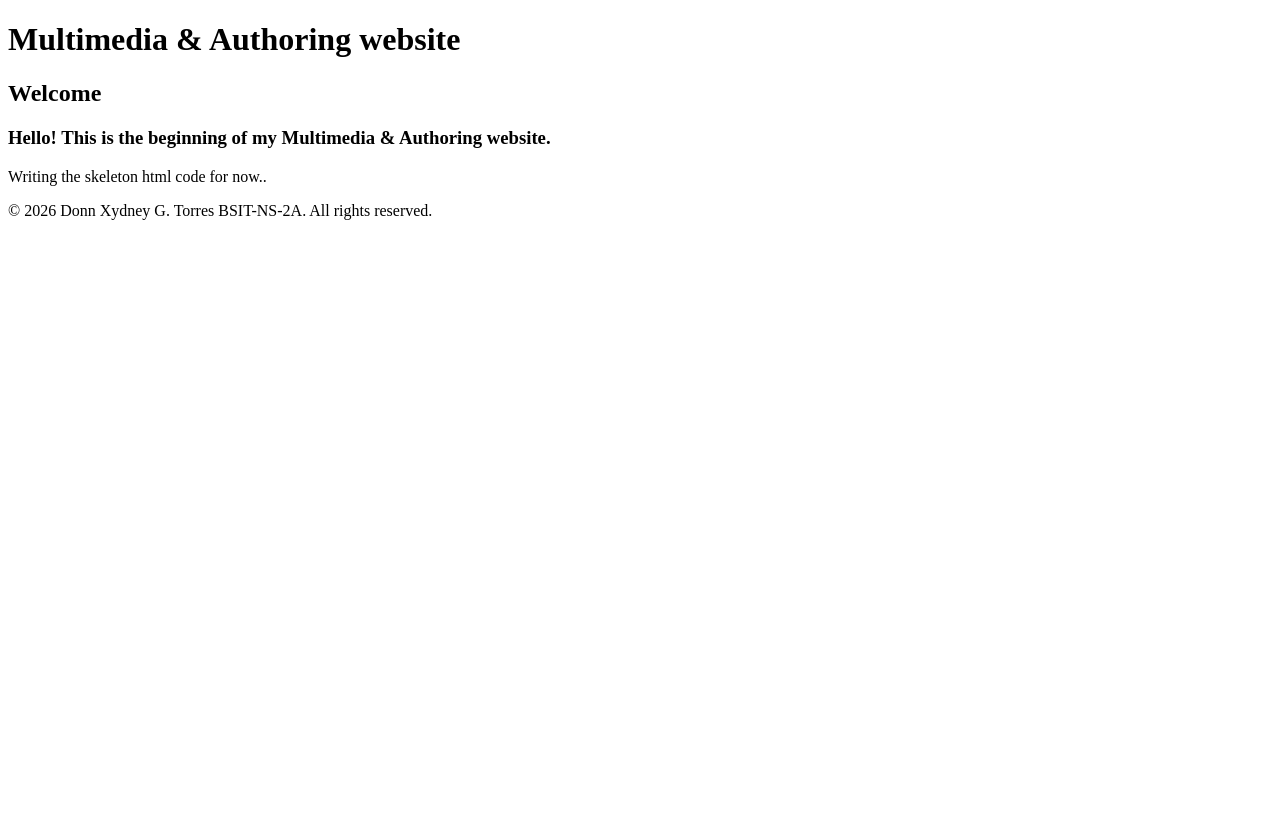
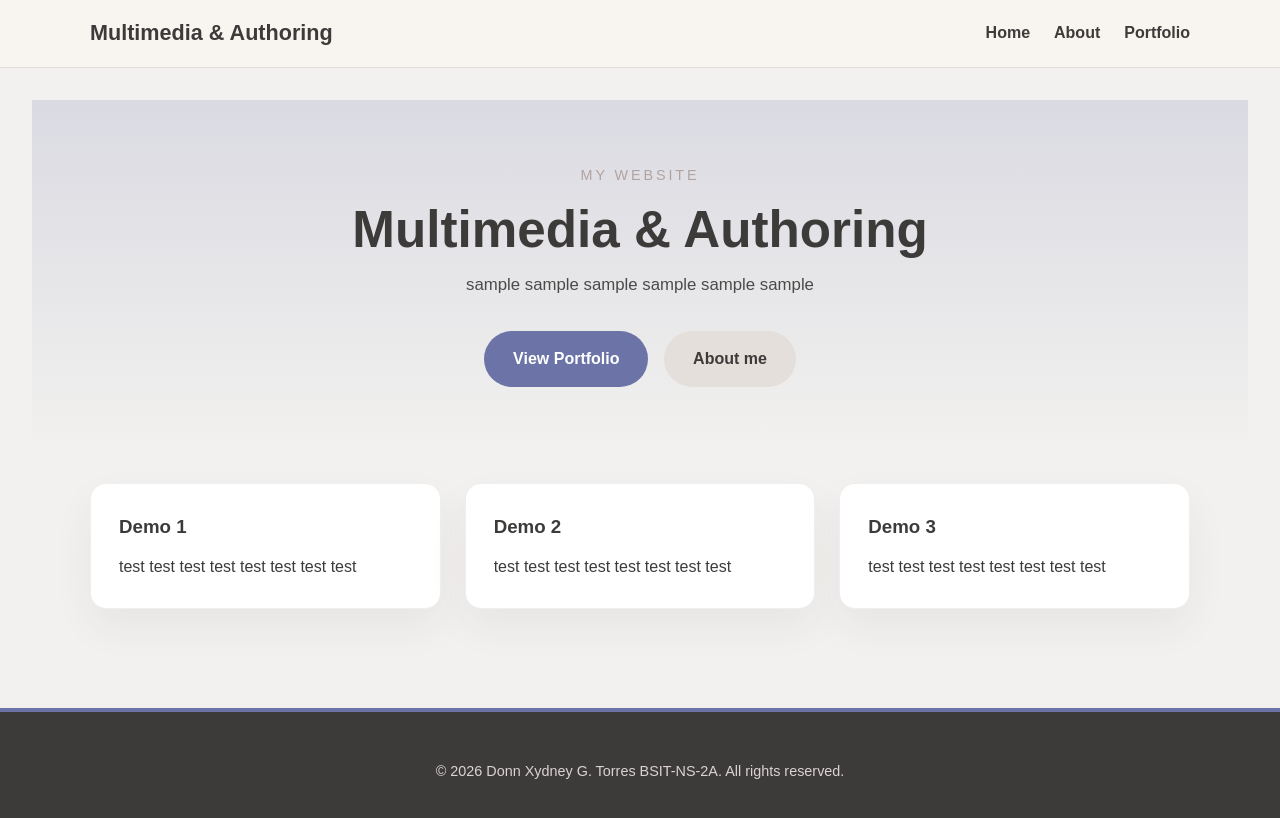
Before and after one commit to Cid437/Multimedia-Authoring-Website, a plain HTML site: page index.html in a window 1280 px wide. Drawn offline with Linux system fonts and the light colour scheme.

Commit message:
Gave homepage a design

```diff
--- a/index.html
+++ b/index.html
@@ -1,29 +1,58 @@
 <!DOCTYPE html>
 <html>
 <head>
-<title>Home page</title>
+    <meta charset="UTF-8">
+    <meta name="viewport" content="width=device-width, initial-scale=1.0">
+    <title>Home page</title>
+    <link rel="stylesheet" href="layouts/style.css">
 </head>
 
 <body>
 
-<header>
-<h1>Multimedia & Authoring website</h1>
+<header class="site-header">
+    <div class="container header-inner">
+        <a class="site-logo" href="index.html">Multimedia & Authoring</a>
+        <nav class="site-nav">
+            <a href="index.html">Home</a>
+            <a href="about.html">About</a>
+            <a href="Portfolio/index.html">Portfolio</a>
+        </nav>
+    </div>
 </header>
 
-<div class="container">
+<main>
+    <section class="hero">
+        <div class="container hero-content">
+            <p class="eyebrow">My website</p>
+            <h1>Multimedia & Authoring</h1>
+            <p class="hero-text">sample sample sample sample sample sample</p>
+            <div class="hero-actions">
+                <a class="btn btn-primary" href="Portfolio/index.html">View Portfolio</a>
+                <a class="btn btn-secondary" href="about.html">About me</a>
+            </div>
+        </div>
+    </section>
 
-<div class="card">
-<h2>Welcome</h2>
-
-<h3>Hello! This is the beginning of my Multimedia & Authoring website.</h3>
-
-<p>
-Writing the skeleton html code for now..
-</p>
-</div>
+    <section class="featured-cards container">
+        <div class="card card-sample">
+            <h3>Demo 1</h3>
+            <p>test test test test test test test test</p>
+        </div>
+        <div class="card card-sample">
+            <h3>Demo 2</h3>
+            <p>test test test test test test test test</p>
+        </div>
+        <div class="card card-sample">
+            <h3>Demo 3</h3>
+            <p>test test test test test test test test</p>
+        </div>
+    </section>
+</main>
 
 <footer>
-<p>&copy; 2026 Donn Xydney G. Torres BSIT-NS-2A. All rights reserved.</p>
+    <div class="container footer-inner">
+        <p>&copy; 2026 Donn Xydney G. Torres BSIT-NS-2A. All rights reserved.</p>
+    </div>
 </footer>
 
 </body>
--- /dev/null
+++ b/layouts/style.css
@@ -0,0 +1,171 @@
+:root {
+    --light: #F2F1Ef;
+    --brown-light: #b1a3a0;
+    --bluish-light: #6c74a7;
+    --bright: #dbd2d3;
+    --dark: #3d3b3a;
+}
+
+
+* {
+    margin: 0;
+    padding: 0;
+    box-sizing: border-box;
+}
+
+body {
+    font-family: Arial, Helvetica, sans-serif;
+    background-color: var(--light);
+    color: var(--dark);
+    line-height: 1.6;
+}
+
+main {
+    padding: 2rem;
+    min-height: 80vh;
+}
+
+footer {
+    background-color: var(--dark);
+    color: var(--bright);
+    text-align: center;
+    padding: 1.5rem;
+    border-top: 4px solid var(--bluish-light);
+    font-size: 0.9rem;
+}
+
+.container {
+    max-width: 1100px;
+    margin: auto;
+}
+
+.site-header {
+    background-color: #f8f5f1;
+    border-bottom: 1px solid rgba(61, 59, 58, 0.12);
+}
+
+.header-inner {
+    display: flex;
+    justify-content: space-between;
+    align-items: center;
+    padding: 1rem 0;
+}
+
+.site-logo {
+    color: var(--dark);
+    text-decoration: none;
+    font-size: 1.35rem;
+    font-weight: bold;
+}
+
+.site-nav {
+    display: flex;
+    gap: 1.5rem;
+}
+
+.site-nav a {
+    color: var(--dark);
+    text-decoration: none;
+    font-weight: 600;
+    transition: color 0.25s ease;
+}
+
+.site-nav a:hover {
+    color: var(--bluish-light);
+}
+
+.hero {
+    background: linear-gradient(180deg, rgba(108,116,167,0.18) 0%, rgba(242,241,239,1) 100%);
+    padding: 4rem 0;
+}
+
+.hero-content {
+    max-width: 760px;
+    margin: 0 auto;
+    text-align: center;
+}
+
+.eyebrow {
+    color: var(--brown-light);
+    letter-spacing: 0.2em;
+    text-transform: uppercase;
+    margin-bottom: 1rem;
+    font-size: 0.9rem;
+}
+
+.hero-content h1 {
+    font-size: clamp(2rem, 4vw, 3.75rem);
+    line-height: 1.05;
+    margin-bottom: 1rem;
+}
+
+.hero-text {
+    max-width: 680px;
+    margin: 0 auto 2rem;
+    color: #4c4a49;
+    font-size: 1.05rem;
+}
+
+.hero-actions {
+    display: flex;
+    justify-content: center;
+    flex-wrap: wrap;
+    gap: 1rem;
+}
+
+.btn {
+    display: inline-block;
+    padding: 0.95rem 1.8rem;
+    border-radius: 999px;
+    text-decoration: none;
+    font-weight: 700;
+    transition: transform 0.2s ease, background-color 0.2s ease;
+}
+
+.btn:hover {
+    transform: translateY(-2px);
+}
+
+.btn-primary {
+    background-color: var(--bluish-light);
+    color: #fff;
+}
+
+.btn-secondary {
+    background-color: #e5dfdc;
+    color: var(--dark);
+}
+
+.featured-cards {
+    display: grid;
+    grid-template-columns: repeat(auto-fit, minmax(220px, 1fr));
+    gap: 1.5rem;
+    padding: 2rem 0;
+}
+
+.card-sample {
+    background-color: white;
+    border: 1px solid rgba(61,59,58,0.08);
+    padding: 1.75rem;
+    border-radius: 16px;
+    box-shadow: 0 18px 40px rgba(61,59,58,0.06);
+}
+
+.card-sample h3 {
+    margin-bottom: 0.75rem;
+}
+
+.footer-inner {
+    padding: 1.5rem 0;
+}
+
+@media (max-width: 768px) {
+    header nav {
+        flex-direction: column;
+        gap: 0.5rem;
+    }
+
+    .container {
+        padding: 0 1rem;
+    }
+}
```
Also changed, not shown: about.html (+1 -0 lines), style.css (deleted).
